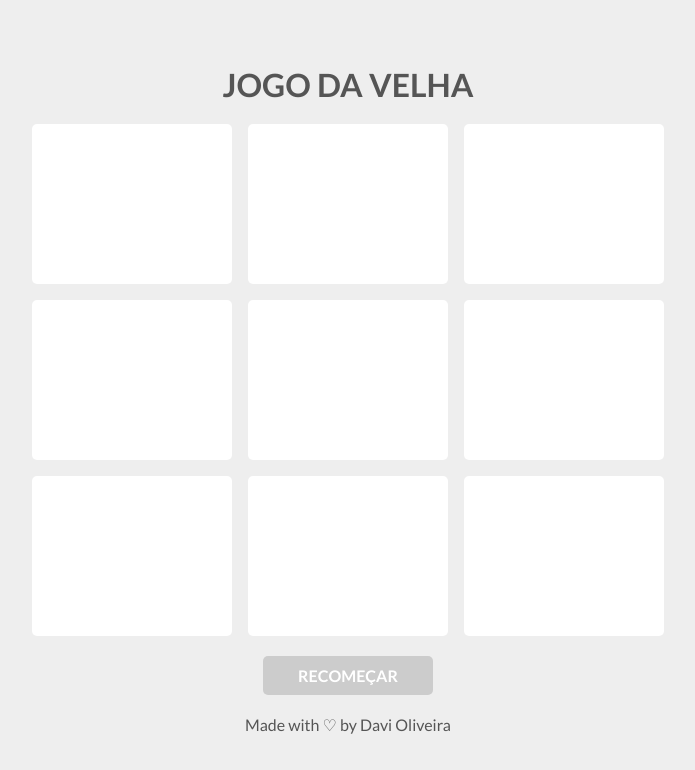
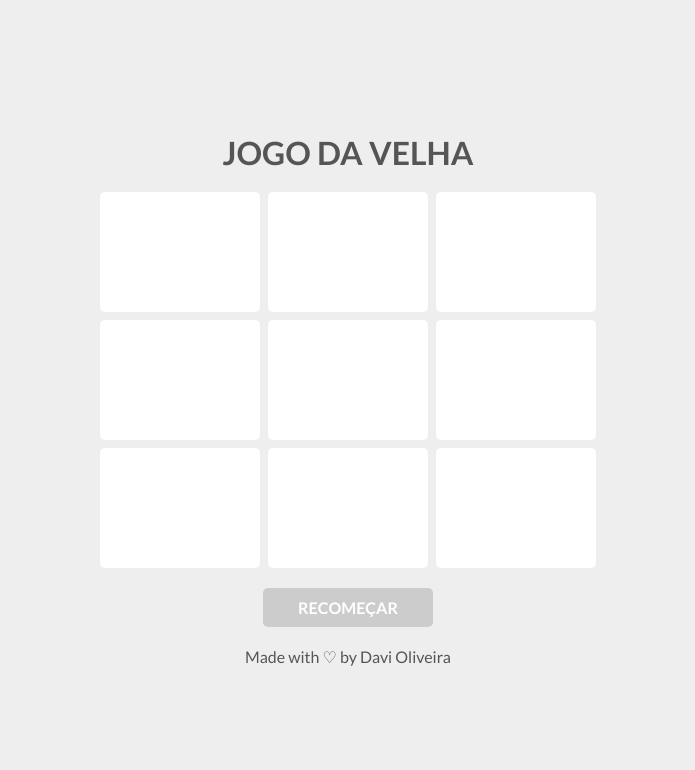
Before and after one commit to oliveiraD4vi/tictactoe, a React (Create React App) app: page / in a window 1280 px wide. Shown: the top 770 px of the page, without its empty margins (292-987 px from the left). Built offline with nearby package versions, Linux system fonts and the light colour scheme.

Commit message:
adicionada responsividade em 1500px

```diff
--- a/src/components/tictactoe/tictactoe.css
+++ b/src/components/tictactoe/tictactoe.css
@@ -77,16 +77,16 @@
 
 @media (max-width: 1500px) {
   .tictactoe-container .board {
-    grid-template-columns: repeat(3, 200px);
-    grid-template-rows: repeat(3, 160px);
+    grid-template-columns: repeat(3, 160px);
+    grid-template-rows: repeat(3, 120px);
+    gap: 0.5rem;
   }
 }
 
 @media (max-width: 1200px) {
   .tictactoe-container .board {
-    grid-template-columns: repeat(3, 160px);
-    grid-template-rows: repeat(3, 120px);
-    gap: 0.8rem;
+    grid-template-columns: repeat(3, 140px);
+    grid-template-rows: repeat(3, 110px);
   }
 
   .cell:not(.O):not(.X):hover {
@@ -98,7 +98,6 @@
   .tictactoe-container .board {
     grid-template-columns: repeat(3, 120px);
     grid-template-rows: repeat(3, 90px);
-    gap: 0.5rem;
   }
 
   .tictactoe-container .board .cell {
```
